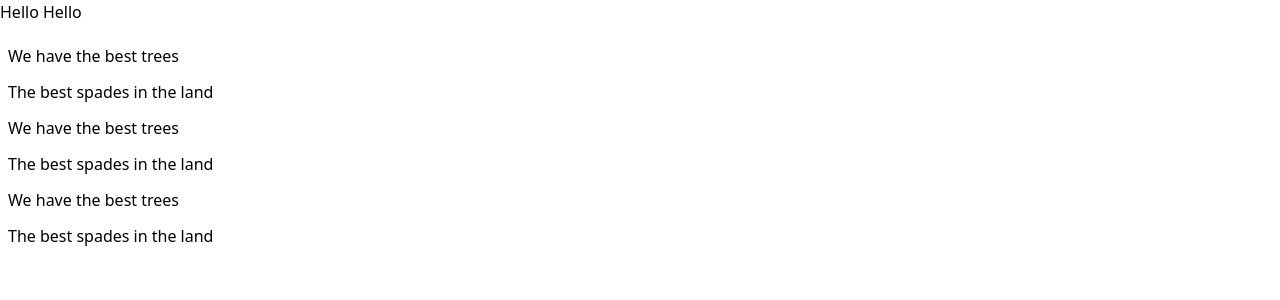
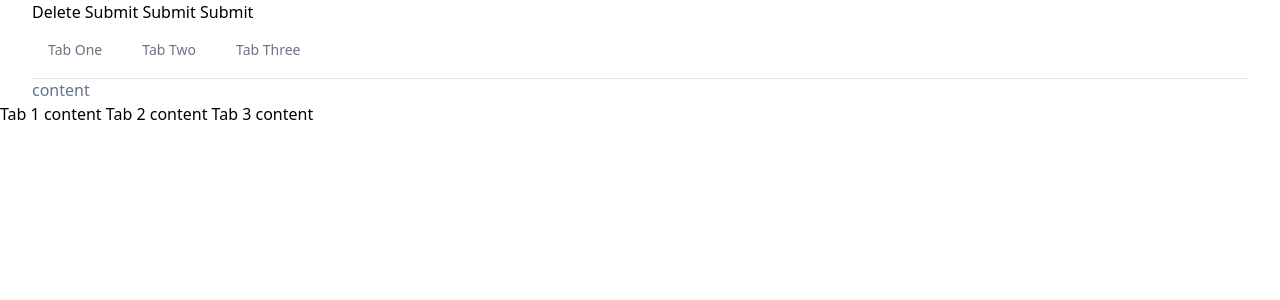
Before and after one commit to sdolling123/jubilant-spoon, a Django app: page / in a window 1280 px wide. Shown: the top 300 px of the page. Run offline with Django 5.2, Linux system fonts and the light colour scheme; some libraries are stand-ins or nearby versions.

Commit message:
tab component

```diff
--- /dev/null
+++ b/cocktailProject/core/templates/one.html
@@ -0,0 +1 @@
+one
--- /dev/null
+++ b/cocktailProject/core/templates/three.html
@@ -0,0 +1 @@
+three
--- /dev/null
+++ b/cocktailProject/core/templates/two.html
@@ -0,0 +1 @@
+two
--- a/cocktailProject/core/urls.py
+++ b/cocktailProject/core/urls.py
@@ -1,6 +1,9 @@
 from django.urls import path
-from .views import dashboard_view
+from .views import dashboard_view, test_one, test_two, test_three
 
 urlpatterns = [
     path('',dashboard_view,name='dashboard'),
+    path('one/',test_one,name='one'),
+    path('two/',test_two,name='two'),
+    path('three/',test_three,name='three'),
 ]
--- a/cocktailProject/core/views.py
+++ b/cocktailProject/core/views.py
@@ -3,3 +3,12 @@
 # Create your views here.
 def dashboard_view(request):
     return render(request, "dashboard.html")
+
+def test_one(request):
+    return render(request, "one.html")
+
+def test_two(request):
+    return render(request, "two.html")
+
+def test_three(request):
+    return render(request, "three.html")
--- /dev/null
+++ b/cocktailProject/templates/cotton/tab.html
@@ -0,0 +1,3 @@
+<div x-data x-show="isCurrent('{{ name }}')" x-init="register('{{ name }}')">
+    {{ slot }}
+</div>
--- a/cocktailProject/templates/dashboard.html
+++ b/cocktailProject/templates/dashboard.html
@@ -4,39 +4,51 @@
         <meta charset="UTF-8">
         <meta name="viewport" content="width=device-width, initial-scale=1.0">
         <script src="https://cdn.tailwindcss.com"></script>
+        <script src="//unpkg.com/alpinejs" defer></script>
         <title>Document</title>
     </head>
-<body>
-    <c-button backgroundColor="bg-red-600"
-              hoverColor="hover:bg-red-500">
-        Hello
-    </c-button>
-    <c-button backgroundColor="bg-blue-600"
-              hoverColor="hover:bg-blue-500">
-        Hello
-    </c-button>
-    <div class="container mx-auto mt-5 flex flex-col gap-3 px-2">
-        <c-card title="Trees" url="https://www.google.com/">
-            We have the best trees
-        </c-card>
-
-        <c-card title="Spades" url="https://www.google.com/">
-            The best spades in the land
-        </c-card>
-        <c-card title="Trees" url="https://www.google.com/">
-            We have the best trees
-        </c-card>
-
-        <c-card title="Spades" url="https://www.google.com/">
-            The best spades in the land
-        </c-card>
-        <c-card title="Trees" url="https://www.google.com/">
-            We have the best trees
-        </c-card>
-
-        <c-card title="Spades" url="https://www.google.com/">
-            The best spades in the land
-        </c-card>
+    <body class="container mx-auto">
+        <c-navigation
+            url_one = "one"
+            url_two = "two"
+            url_three = "three"/>
+        <div class="px-4 sm:px-6 lg:px-8">
+            <c-button type="danger">Delete</c-button>
+            <c-button type="primary">Submit</c-button>
+            <c-button type="secondary">Submit</c-button>
+            <c-button type="secondary">Submit</c-button>
         </div>
+        <div class="px-4 sm:px-6 lg:px-8">
+            <nav class="flex gap-2 text-sm font-medium text-center text-gray-500 border-b border-gray-200 dark:text-gray-400 dark:border-gray-700 -mb-px">
+                <button class="inline-block p-4 border-b-2 border-transparent rounded-t-lg hover:text-gray-600 hover:border-gray-300 dark:hover:text-gray-300">Tab One</button>
+                <button class="inline-block p-4 border-b-2 border-transparent rounded-t-lg hover:text-gray-600 hover:border-gray-300 dark:hover:text-gray-300">Tab Two</button>
+                <button class="inline-block p-4 border-b-2 border-transparent rounded-t-lg hover:text-gray-600 hover:border-gray-300 dark:hover:text-gray-300">Tab Three</button>
+            </nav>
+            <div class="text-slate-500">
+                content
+            </div>
+        </div>
+        <c-tabs>
+            <c-tab name="Tab 1">Tab 1 content</c-tab>
+            <c-tab name="Tab 2">Tab 2 content</c-tab>
+            <c-tab name="Tab 3">Tab 3 content</c-tab>
+        </c-tabs>
+        <style>
+            [x-cloak] { display: none !important; }
+        </style>
+        <script>
+            document.addEventListener('alpine:init', () => {
+                Alpine.data('tabs', () => ({
+                    tabs: [],
+                    currentTab: null,
+                    isCurrent(tab) {
+                        return this.currentTab === tab
+                    },
+                    register(name) {
+                        this.tabs.push(name)
+                    }
+                }))
+            })
+        </script>
     </body>
 </html>
```
Also changed, not shown: cocktailProject/templates/cotton/button.html (+21 -3 lines), cocktailProject/templates/cotton/navigation.html (added, +62 -0 lines), cocktailProject/templates/cotton/tabs.html (added, +14 -0 lines), cocktailProject/tailwind.config.js (added). Lines whose indentation alone changed are shown as unchanged.
